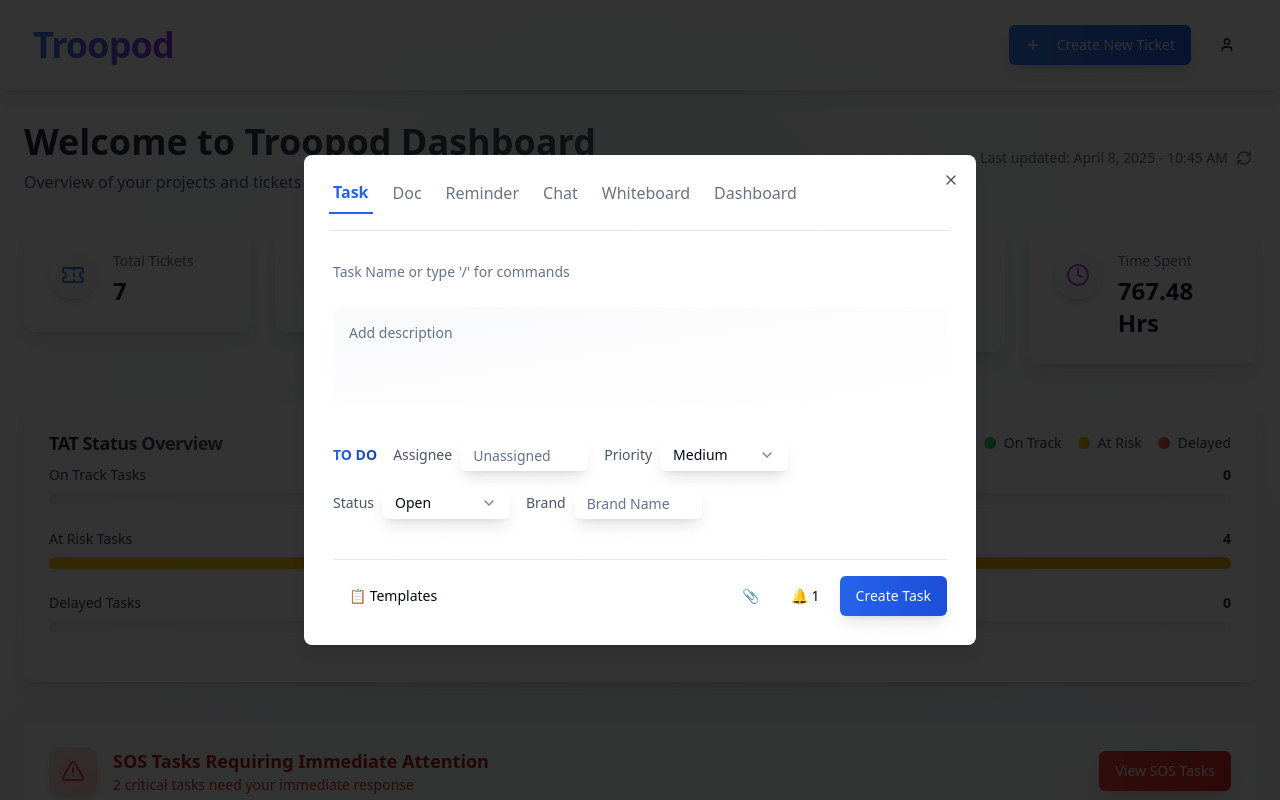
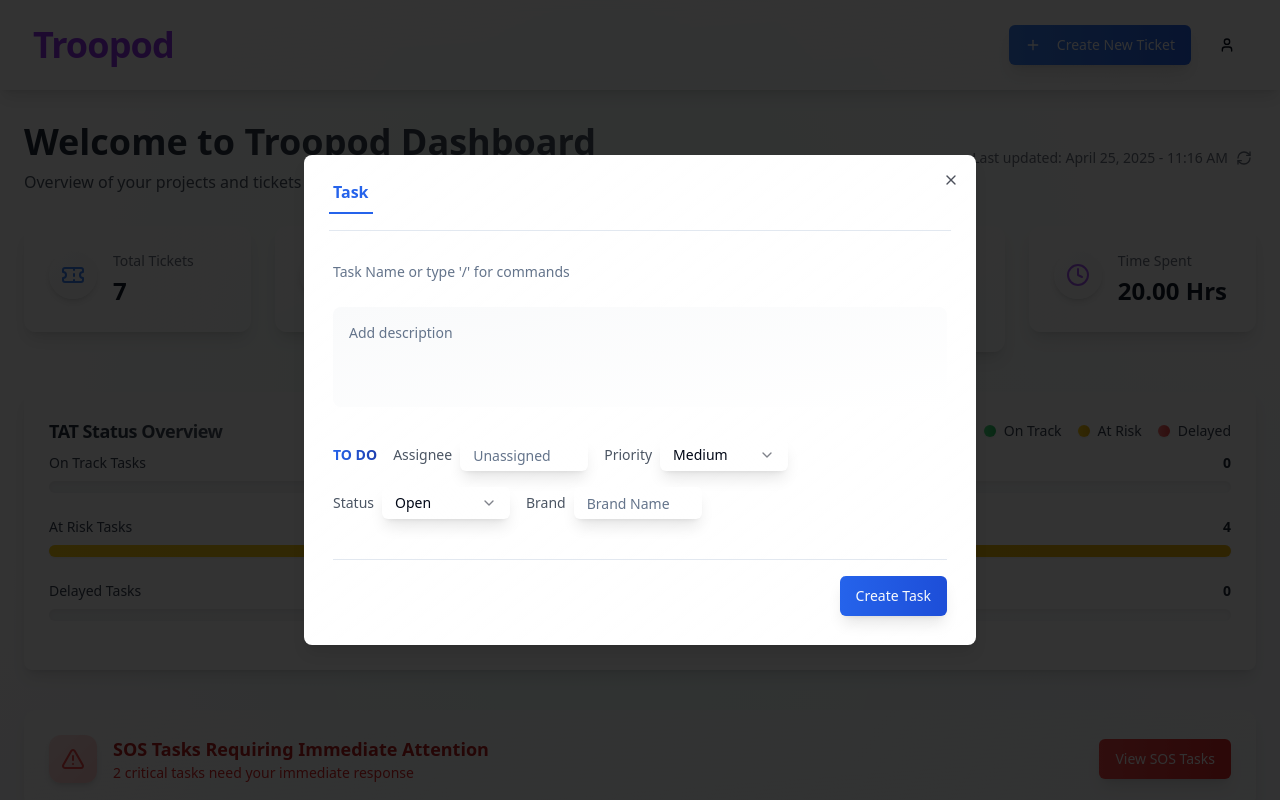
Before and after one commit to joshiGaurav-2712/internal-ticket-tracker-dashboard, a React (Vite) app: page / in a window 1280 px wide. Both pictures are taken after typing "Sample" into the empty fields and a click on the button "Create New Ticket". Shown: the top 800 px of the page. Built offline with nearby package versions, Linux system fonts and the light colour scheme.

Commit message:
Refactor UI and Implement Dynamic Data
The AI simplified the modal header, updated "Troopod" styling, made the "Time Spent" card dynamic, and implemented a dynamic "Last updated" label.

```diff
--- a/src/components/LastUpdated.tsx
+++ b/src/components/LastUpdated.tsx
@@ -1,11 +1,36 @@
 
 import { RefreshCw } from "lucide-react";
 import { Button } from "@/components/ui/button";
-import { useState } from "react";
+import { useState, useEffect } from "react";
 
-export const LastUpdated: React.FC = () => {
-  const [lastUpdated, setLastUpdated] = useState<string>("April 8, 2025 - 10:45 AM");
+interface LastUpdatedProps {
+  lastTicketUpdate?: Date;
+}
+
+export const LastUpdated: React.FC<LastUpdatedProps> = ({ lastTicketUpdate }) => {
+  const [lastUpdated, setLastUpdated] = useState<string>("");
   const [isRefreshing, setIsRefreshing] = useState<boolean>(false);
+
+  useEffect(() => {
+    const updateTimestamp = () => {
+      if (lastTicketUpdate) {
+        const formattedTime = lastTicketUpdate.toLocaleDateString('en-US', {
+          year: 'numeric',
+          month: 'long',
+          day: 'numeric'
+        }) + ' - ' + lastTicketUpdate.toLocaleTimeString('en-US', {
+          hour: '2-digit',
+          minute: '2-digit',
+          hour12: true
+        });
+        setLastUpdated(formattedTime);
+      } else {
+        setLastUpdated("April 8, 2025 - 10:45 AM");
+      }
+    };
+
+    updateTimestamp();
+  }, [lastTicketUpdate]);
 
   const handleRefresh = (): void => {
     setIsRefreshing(true);
--- a/src/components/Navigation.tsx
+++ b/src/components/Navigation.tsx
@@ -33,7 +33,7 @@ export const Navigation: React.FC<NavigationProps> = ({ onCreateTicket }) => {
     <nav className="flex items-center justify-between px-8 py-6 component-card gradient-shadow border-b animate-fade-in-down">
       <div className="flex items-center gap-8">
         <div className="flex items-center">
-          <h1 className="text-4xl font-bold bg-gradient-to-r from-blue-500 to-purple-600 bg-clip-text text-transparent tracking-tight">
+          <h1 className="text-4xl font-bold text-purple-600 tracking-tight">
             Troopod
           </h1>
         </div>
--- a/src/components/TicketCreationModal.tsx
+++ b/src/components/TicketCreationModal.tsx
@@ -72,11 +72,6 @@ export const TicketCreationModal: React.FC<TicketCreationModalProps> = ({
               <button className="text-blue-600 border-b-2 border-blue-600 pb-2 px-1 font-bold transition-colors duration-200">
                 Task
               </button>
-              <button className="text-gray-500 pb-2 px-1 hover:text-blue-600 transition-colors duration-200 font-medium">Doc</button>
-              <button className="text-gray-500 pb-2 px-1 hover:text-blue-600 transition-colors duration-200 font-medium">Reminder</button>
-              <button className="text-gray-500 pb-2 px-1 hover:text-blue-600 transition-colors duration-200 font-medium">Chat</button>
-              <button className="text-gray-500 pb-2 px-1 hover:text-blue-600 transition-colors duration-200 font-medium">Whiteboard</button>
-              <button className="text-gray-500 pb-2 px-1 hover:text-blue-600 transition-colors duration-200 font-medium">Dashboard</button>
             </div>
             <DialogTitle className="sr-only">Create New Ticket</DialogTitle>
           </div>
@@ -158,23 +153,10 @@ export const TicketCreationModal: React.FC<TicketCreationModalProps> = ({
             </div>
           </div>
 
-          <div className="flex justify-between items-center pt-4 border-t animate-fade-in-up animate-stagger-3" style={{ animationFillMode: 'both' }}>
-            <div className="flex items-center gap-4">
-              <Button type="button" variant="ghost" className="text-sm transition-all duration-200 hover-lift font-medium">
-                📋 Templates
-              </Button>
-            </div>
-            <div className="flex items-center gap-2">
-              <Button type="button" variant="ghost" size="sm" className="transition-all duration-200 hover-lift">
-                📎
-              </Button>
-              <Button type="button" variant="ghost" size="sm" className="transition-all duration-200 hover-lift">
-                🔔 1
-              </Button>
-              <Button type="submit" className="bg-gradient-to-r from-blue-600 to-blue-700 hover:from-blue-700 hover:to-blue-800 transition-all duration-300 hover-lift shadow-lg">
-                Create Task
-              </Button>
-            </div>
+          <div className="flex justify-end items-center pt-4 border-t animate-fade-in-up animate-stagger-3" style={{ animationFillMode: 'both' }}>
+            <Button type="submit" className="bg-gradient-to-r from-blue-600 to-blue-700 hover:from-blue-700 hover:to-blue-800 transition-all duration-300 hover-lift shadow-lg">
+              Create Task
+            </Button>
           </div>
         </form>
       </DialogContent>
--- a/src/pages/Index.tsx
+++ b/src/pages/Index.tsx
@@ -1,4 +1,3 @@
-
 import React, { useState, useMemo } from 'react';
 import { Navigation } from "@/components/Navigation";
 import { SummaryCards } from "@/components/SummaryCards";
@@ -109,12 +108,29 @@ const Index = () => {
   const [isModalOpen, setIsModalOpen] = useState(false);
   const [sortField, setSortField] = useState<string>('');
   const [sortDirection, setSortDirection] = useState<'asc' | 'desc'>('asc');
+  const [lastTicketUpdate, setLastTicketUpdate] = useState<Date>(new Date());
   const [filters, setFilters] = useState<FilterState>({
     searchText: '',
     ticketStatus: 'all',
     priority: 'all',
     tatStatus: 'all'
   });
+
+  // Calculate total time spent from all tickets
+  const calculateTotalTimeSpent = (ticketList: Ticket[]): string => {
+    let totalMinutes = 0;
+
+    ticketList.forEach(ticket => {
+      const timeTaken = ticket.timeTaken || '0h';
+      const match = timeTaken.match(/(\d+)h/);
+      if (match) {
+        totalMinutes += parseInt(match[1]) * 60;
+      }
+    });
+
+    const hours = Math.floor(totalMinutes / 60);
+    return `${hours}.${Math.round(((totalMinutes % 60) / 60) * 100).toString().padStart(2, '0')} Hrs`;
+  };
 
   // Filter and sort tickets
   const filteredAndSortedTickets = useMemo(() => {
@@ -190,7 +206,7 @@ const Index = () => {
     return filtered;
   }, [tickets, filters, sortField, sortDirection]);
 
-  // Calculate summary statistics
+  // Calculate summary statistics with dynamic time calculation
   const summaryStats = useMemo(() => {
     const total = tickets.length;
     const open = tickets.filter(t => t.status === 'Open').length;
@@ -202,7 +218,7 @@ const Index = () => {
       open,
       completed,
       inProgress,
-      timeSpent: "767.48 Hrs"
+      timeSpent: calculateTotalTimeSpent(tickets)
     };
   }, [tickets]);
 
@@ -242,6 +258,7 @@ const Index = () => {
       ...ticketData
     };
     setTickets(prev => [newTicket, ...prev]);
+    setLastTicketUpdate(new Date());
   };
 
   const handleTicketStatusChange = (ticketId: string, newStatus: Ticket['status']) => {
@@ -250,6 +267,7 @@ const Index = () => {
         ? { ...ticket, status: newStatus, tatStatus: newStatus === 'Completed' ? 'Done' : ticket.tatStatus }
         : ticket
     ));
+    setLastTicketUpdate(new Date());
   };
 
   const handleTicketPriorityChange = (ticketId: string, newPriority: Ticket['priority']) => {
@@ -258,6 +276,7 @@ const Index = () => {
         ? { ...ticket, priority: newPriority }
         : ticket
     ));
+    setLastTicketUpdate(new Date());
   };
 
   const handleTicketUpdate = (ticketId: string, updatedTicket: Partial<Ticket>) => {
@@ -266,10 +285,12 @@ const Index = () => {
         ? { ...ticket, ...updatedTicket }
         : ticket
     ));
+    setLastTicketUpdate(new Date());
   };
 
   const handleTicketDelete = (ticketId: string) => {
     setTickets(prev => prev.filter(ticket => ticket.id !== ticketId));
+    setLastTicketUpdate(new Date());
     // If we're deleting the ticket that's currently being edited, clear the editing state
     if (editingTicketId === ticketId) {
       setEditingTicketId(null);
@@ -304,7 +325,7 @@ const Index = () => {
             </h2>
             <p className="text-gray-600 font-medium mt-2">Overview of your projects and tickets</p>
           </div>
-          <LastUpdated />
+          <LastUpdated lastTicketUpdate={lastTicketUpdate} />
         </div>
 
         <div className="mb-10 animate-fade-in-up animate-stagger-1" style={{ animationFillMode: 'both' }}>
```
